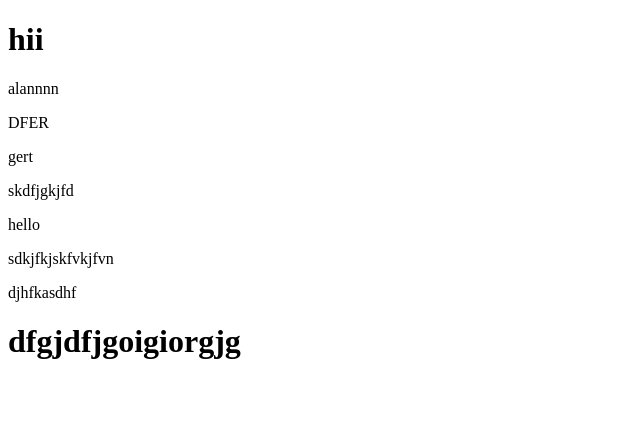
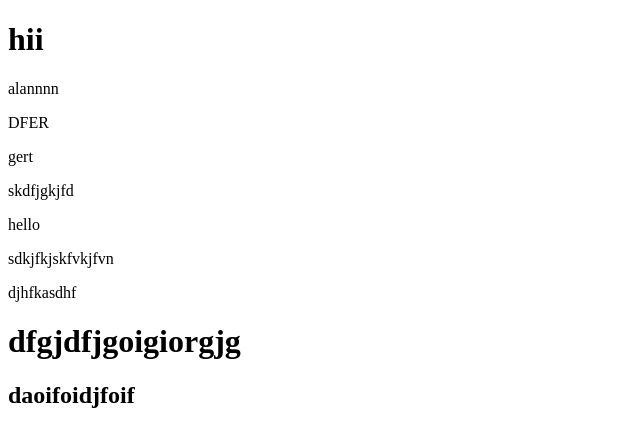
Before and after one commit to alanlordson/foxy, a plain HTML site: page alan.html in a window 1280 px wide. Shown: the whole page, without its empty margins (0-640 px from the left). Drawn offline with Linux system fonts and the light colour scheme.

Commit message:
wertrfgdfs

```diff
--- a/alan.html
+++ b/alan.html
@@ -16,6 +16,7 @@
     <p>sdkjfkjskfvkjfvn</p>
     <p>djhfkasdhf</p>
     <h1>dfgjdfjgoigiorgjg</h1>
+    <h2>daoifoidjfoif</h2>
 
 </body>
 </html>
```
